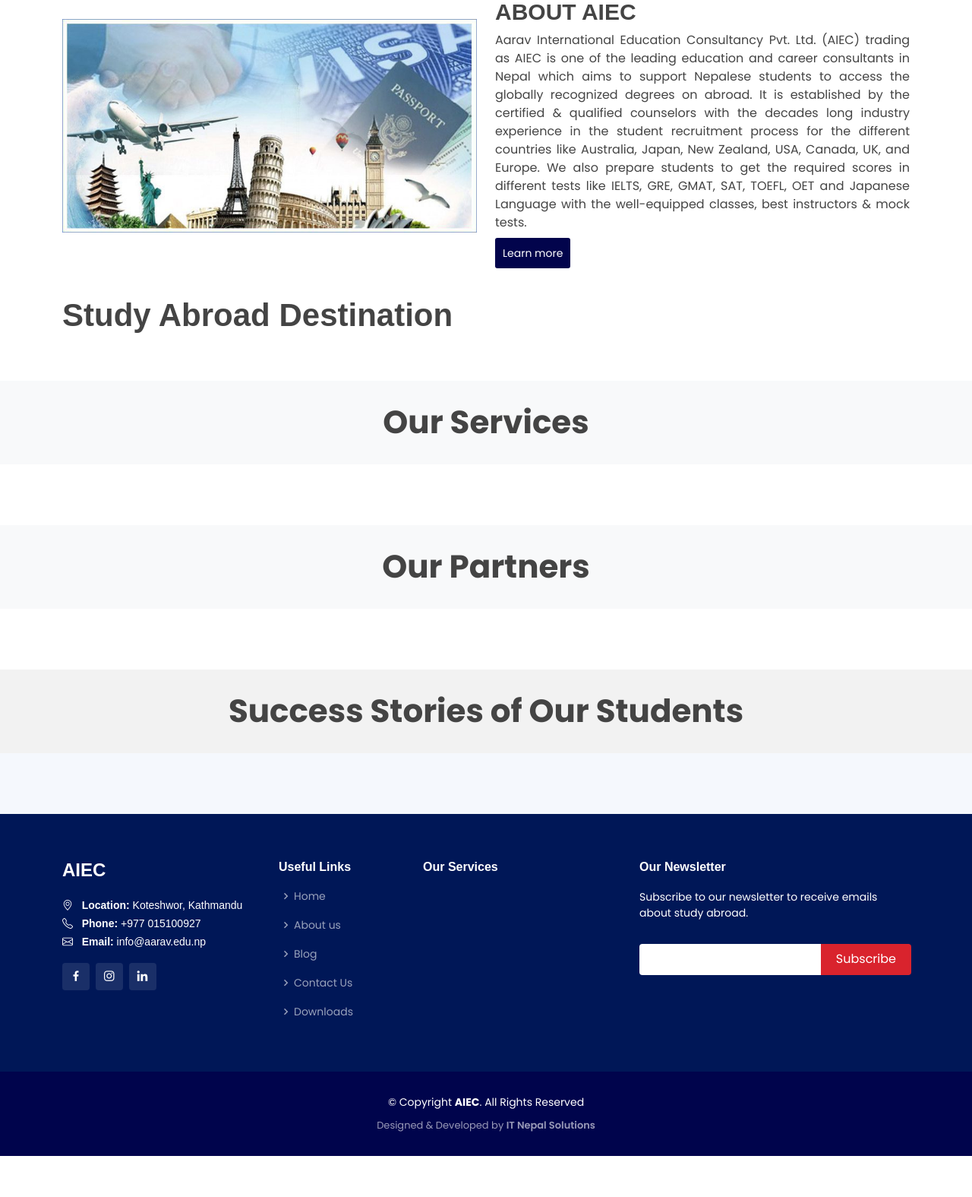
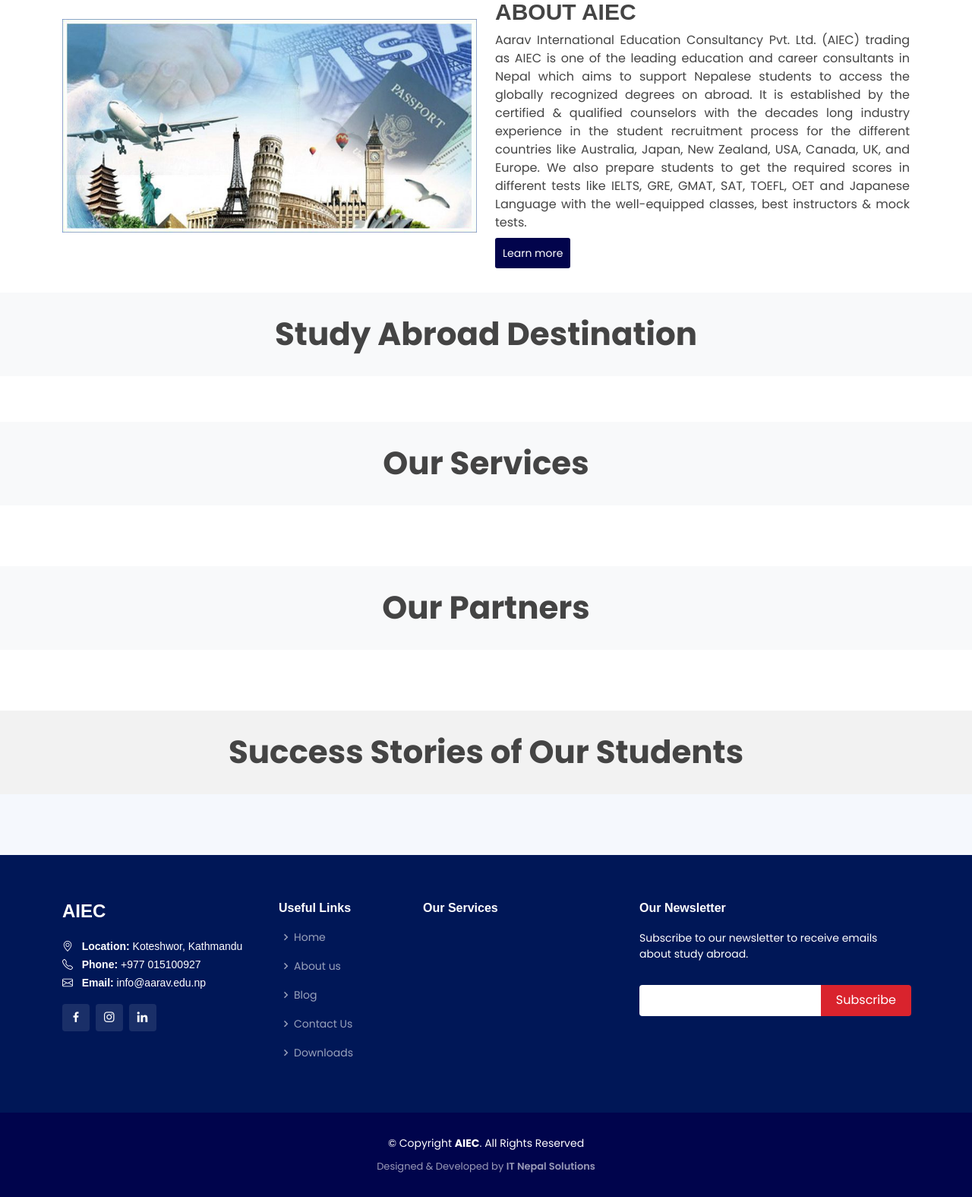
Before and after one commit to pujanrajrai/aiec, a Django app: template apps/frontend/templates/frontend/home.html in a window 1280 px wide. Shown: the part 844-2419 px from the top of the page at 76% size. Before the commit the page ends 2365 px from the top, so only its background shows below. Run offline with Django 4.2, Linux system fonts and the light colour scheme; the template is opened without the code that fills it, so the values that code supplies are empty; some libraries are stand-ins or nearby versions.

Commit message:
ok lets go

```diff
--- a/apps/frontend/templates/frontend/home.html
+++ b/apps/frontend/templates/frontend/home.html
@@ -81,16 +81,20 @@
         </div>
     </section>
     <!-- End About Section -->
-
+    <section id="clients" class="clients section-bg" style="margin-bottom:20px;">
+        <span style="font-weight: 700;
+    font-size: 42px;
+    line-height: 60px;">Study Abroad Destination</span>
+    </section>
     <!-- ======= Explore Study ======= -->
     <section id="explore-study" class="explore-study pt-0">
         <div class="container" data-aos="fade-up">
 
-            <div class="section-header">
+            {% comment %} <div class="section-header">
                 <h2 style="font-weight: 700;
             font-size: 42px;
             line-height: 60px; margin-bottom: 40px;">Study Abroad Destination</h2>
-            </div>
+            </div> {% endcomment %}
 
             <div class="row gy-4" style="text-align: justify;">
                 {% for study in studies %}
```
